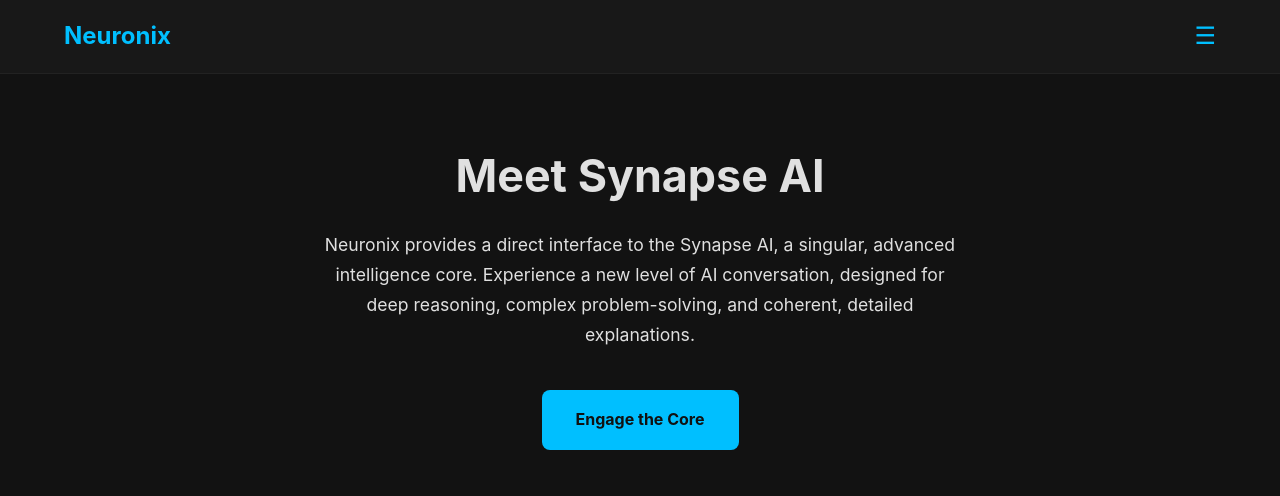
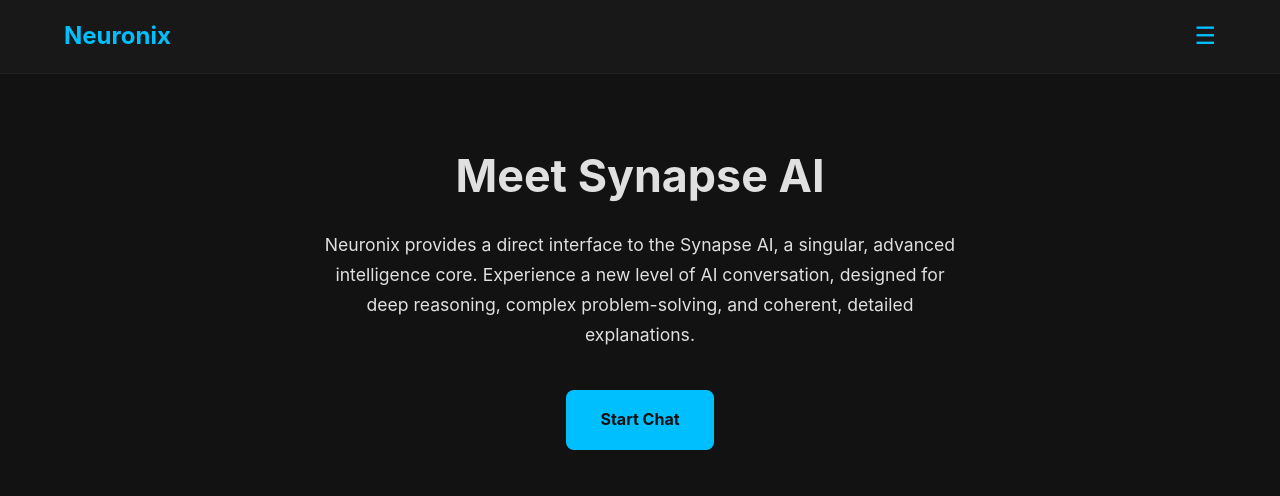
Before and after one commit to shadowdowe/Synapse, a plain HTML site: page index.html in a window 1280 px wide. Shown: the top 496 px of the page. Drawn offline with Linux system fonts and the light colour scheme; grey boxes are pictures that could not be loaded.

Commit message:
Update index.html

```diff
--- a/index.html
+++ b/index.html
@@ -18,7 +18,9 @@
         <section class="hero bg-dark">
             <h1>Meet Synapse AI</h1>
             <p>Neuronix provides a direct interface to the Synapse AI, a singular, advanced intelligence core. Experience a new level of AI conversation, designed for deep reasoning, complex problem-solving, and coherent, detailed explanations.</p>
-            <a href="chat.html" class="btn btn-accent">Engage the Core</a>
+            <!-- #### START OF PATCH #### -->
+            <a href="chat.html" class="btn btn-accent">Start Chat</a>
+            <!-- #### END OF PATCH #### -->
             <img src="https://images.pexels.com/photos/8386440/pexels-photo-8386440.jpeg?auto=compress&cs=tinysrgb&w=1260&h=750&dpr=1" alt="AI Core Interface" class="hero-image">
         </section>
 
@@ -50,9 +52,7 @@
 
             <div class="button-group">
                 <a href="#" class="btn btn-dark" target="_blank">Follow on Instagram</a>
-                <!-- #### START OF PATCH #### -->
                 <a href="#" class="btn btn-light-outline" target="_blank">Synapse Ai</a>
-                <!-- #### END OF PATCH #### -->
             </div>
 
         </section>
```
